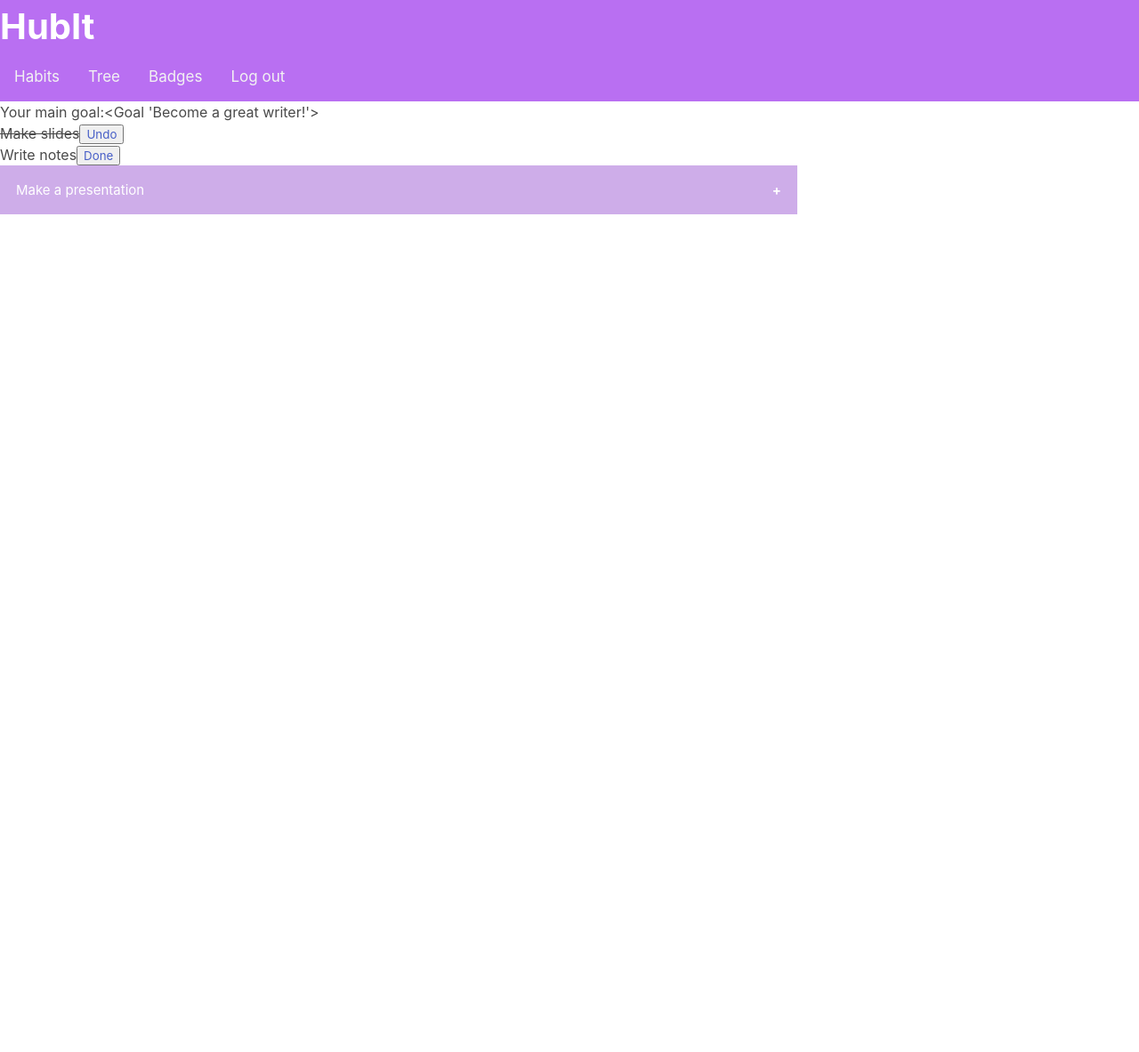
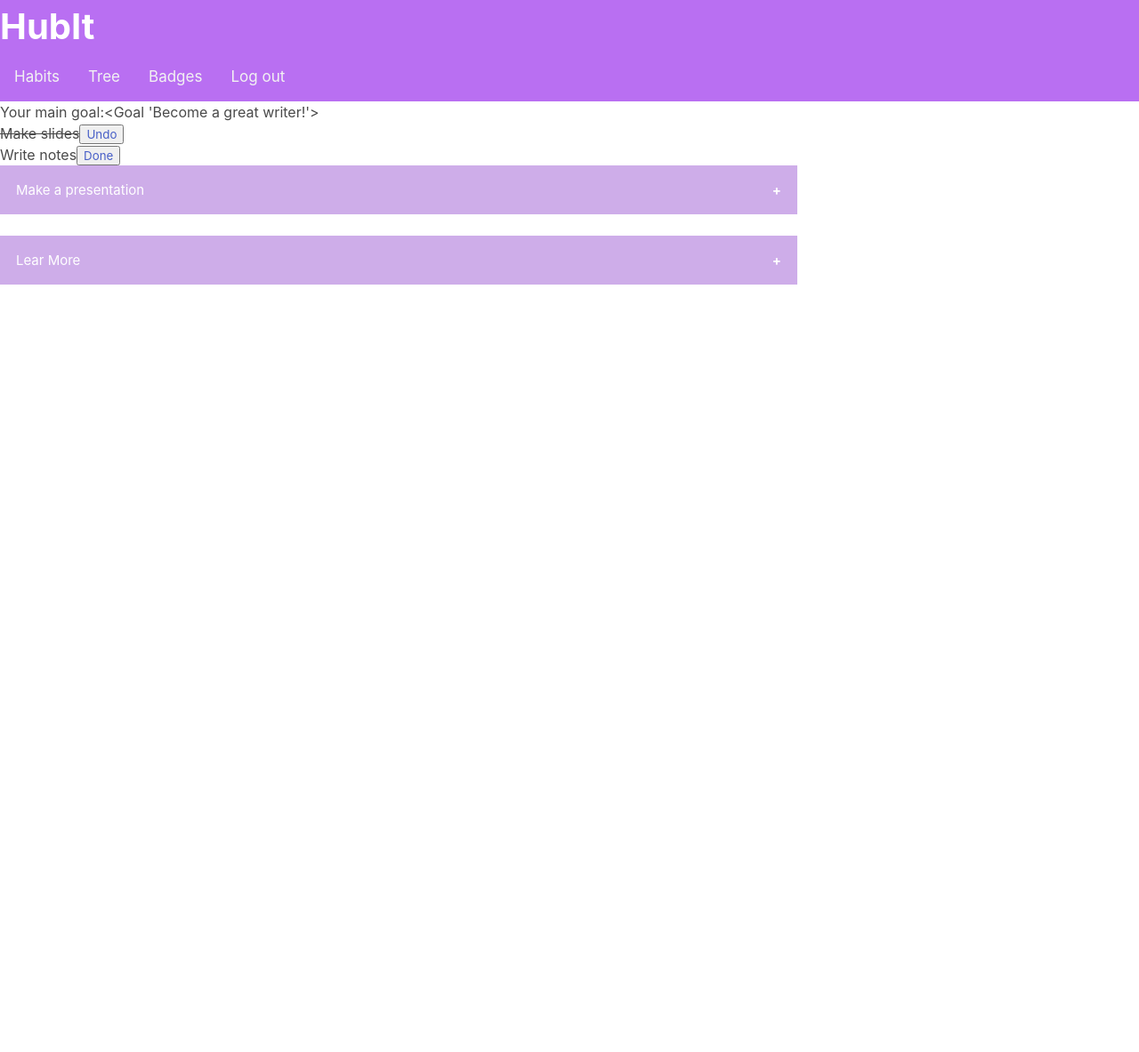
Before and after one commit to S0nVard/Habit, a Flask app: template templates/tree.html in a window 1280 px wide. Shown: the whole page at 89% size. Run offline with Flask 3, Linux system fonts and the light colour scheme; the template is opened without the code that fills it: values that come from a table or form of the project are taken from there, others are empty; some libraries are stand-ins or nearby versions.

Commit message:
tree and badge edit

```diff
--- a/templates/badges.html
+++ b/templates/badges.html
@@ -11,5 +11,5 @@
   <img src="{{ url_for('static', filename='images/badge.jpg') }}" alt="Badge", width=200px, height = 2000px>
 {%endfor%}
 
-<h1>Add a badge every time a user completes a habit journey!</h>
+<h1>Novels</h>
 {% endblock %}
--- a/templates/tree.html
+++ b/templates/tree.html
@@ -120,6 +120,22 @@
     {%endfor%}
 </div>
 {%endfor%}
+<div>
+
+
+<button type="button-37" class="collapsible"> Lear More </button>
+    <div class="content">
+        <link rel="stylesheet" href="https://cdn.jsdelivr.net/npm/bulma@0.9.3/css/bulma.min.css">
+        <body>
+        <div id="div1" style="width: 600px; float:left; height:800px; background:#EAD4FB; margin:3px">
+            This is the Tree! The base of your journey! It is the broken-down to different levels that would eventually lead to closer to the main long-term goal of yours.
+            <ul style="line-height:180%">
+                <li>Start by picking a habit that you want to work on for the next 3 weeks.</li>
+                <li>Come up wih actions for each week and place them in the corresponding weekday using drag and drop.</li>
+                <li>Mark them completed when you are done with the action.</li>
+              </ul>
+        </div>
+
 
 
 <script>
```
Also changed, not shown: instance/database.db (added), 8 other files.
